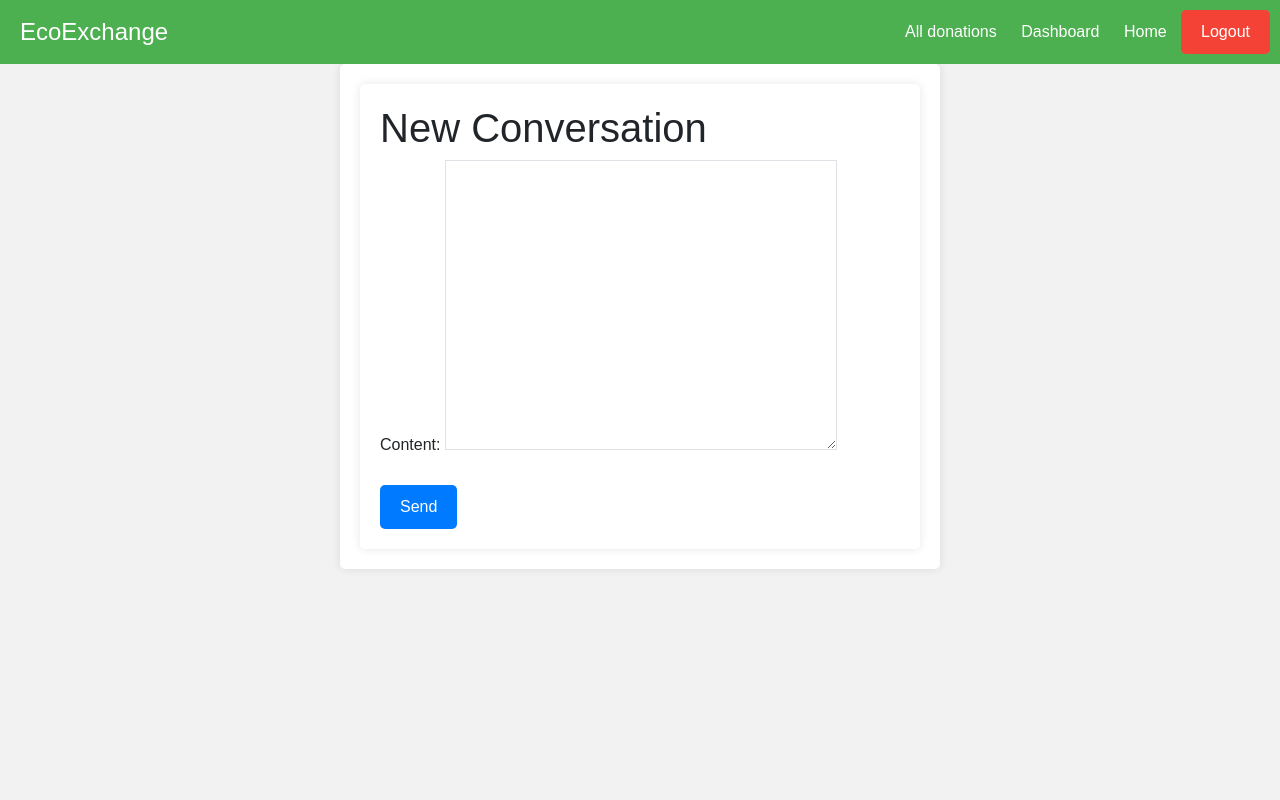
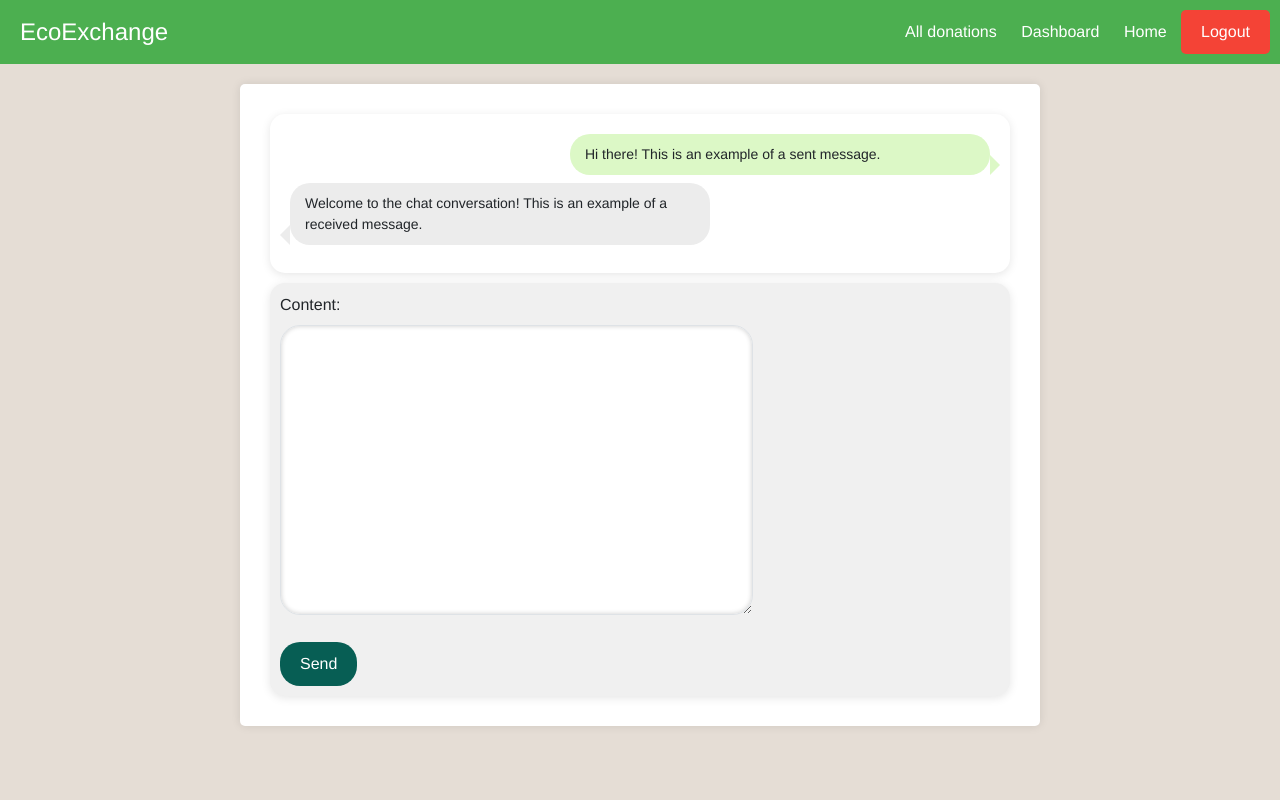
Before and after one commit to NashaatAlkean/EcoExchange, a Django app: page /inbox/new/4/ in a window 1280 px wide. Run offline with Django 5.2, Linux system fonts and the light colour scheme; a user stored in the database is signed in; data comes from the database, SQL or seed files in the repository; both versions use the stored data as it was after the commit; some libraries are stand-ins or nearby versions.

Commit message:
add  css code for the chat conversation with changing && fix some bugs

```diff
--- a/conversation/views.py
+++ b/conversation/views.py
@@ -47,18 +47,21 @@ def inbox(request):
 
 
 @login_required
+def detail(request, pk):
+    conversation = get_object_or_404(Conversation, members__in=[request.user.id], pk=pk)
 
-def detail(request,pk):
-    conversation=Conversation.objects.filter(members__in=[request.user.id]).get(pk=pk)
-    if request.method=='POST':
-         form=ConversationMessageForm(request.POST)
-         if form.is_valid():
-            conversation_message=form.save(commit=False)
-            conversation_message.conversation=conversation
-            conversation_message.created_by=request.user
+    if request.method == 'POST':
+        form = ConversationMessageForm(request.POST)
+        if form.is_valid():
+            conversation_message = form.save(commit=False)
+            conversation_message.conversation = conversation
+            conversation_message.created_by = request.user
             conversation_message.save()
-            conversation.save()
-            return redirect('conversation:detail',pk=pk)
+            return redirect('conversation:detail', pk=pk)
     else:
-         form=ConversationMessageForm()
-    return render(request,'conversation/detail.html',{'conversation':conversation,'form':form})
+        form = ConversationMessageForm()
+
+    return render(request, 'conversation/detail.html', {
+        'conversation': conversation,
+        'form': form
+    })
--- a/templates/conversation/new_conv.html
+++ b/templates/conversation/new_conv.html
@@ -5,64 +5,127 @@
 {% block content %}
 <style>
     body {
-        font-family: Arial, sans-serif;
+        font-family: 'Helvetica Neue', Arial, sans-serif;
+        background-color: #e5ddd5;
+        margin: 0;
+        height: 100vh;
+        display: flex;
+        flex-direction: column;
     }
 
-    .container {
-        max-width: 600px;
-        margin: 0 auto;
+    .chat-container {
+        flex-grow: 1;
         padding: 20px;
+        overflow-y: auto;
+        background-color: #fff;
+        margin: 10px;
+        border-radius: 15px;
+        box-shadow: 0 2px 10px rgba(0, 0, 0, 0.1);
+    }
+
+    .message {
+        padding: 10px 15px;
+        border-radius: 20px;
+        margin-bottom: 8px;
+        max-width: 60%;
+        position: relative;
+        font-size: 14px;
+    }
+
+    .message:before {
+        content: "";
+        position: absolute;
+        bottom: 0;
+        width: 0;
+        height: 0;
+    }
+
+    .message.my-message {
+        background-color: #dcf8c6;
+        margin-left: auto;
+        align-self: flex-end;
+    }
+
+    .message.my-message:before {
+        right: -10px;
+        border-left: 10px solid #dcf8c6;
+        border-bottom: 10px solid transparent;
+        border-top: 10px solid transparent;
+    }
+
+    .message.other-message {
+        background-color: #ececec;
+        align-self: flex-start;
+    }
+
+    .message.other-message:before {
+        left: -10px;
+        border-right: 10px solid #ececec;
+        border-bottom: 10px solid transparent;
+        border-top: 10px solid transparent;
+    }
+
+    .form-container {
+        background-color: #f0f0f0;
+        padding: 10px;
+        display: flex;
+        align-items: center;
+        border-radius: 15px;
+        margin: 10px;
+        box-shadow: 0 2px 10px rgba(0, 0, 0, 0.1);
     }
 
     .form-group {
-        margin-bottom: 20px;
-    }
-
-    .form-group label {
-        font-weight: bold;
-        display: block;
-        margin-bottom: 5px;
+        flex-grow: 1;
+        margin: 0;
     }
 
     .form-group input[type="text"],
     .form-group textarea {
         width: 100%;
+        border: none;
         padding: 10px;
-        border: 1px solid #ccc;
-        border-radius: 5px;
-        font-size: 16px;
+        border-radius: 20px;
+        margin: 0;
+        box-shadow: inset 0 0 5px rgba(0,0,0,0.2);
+    }
+
+    .submit-button {
+        background-color: #075E54;
+        color: white;
+        border: none;
+        padding: 10px 20px;
+        border-radius: 20px;
+        cursor: pointer;
+        transition: background-color 0.3s;
+    }
+
+    .submit-button:hover {
+        background-color: #128C7E;
     }
 
     .error-message {
         color: #dc3545;
         font-size: 14px;
         margin-top: 5px;
-    }
-
-    .submit-button {
-        background-color: #007bff;
-        color: #fff;
-        border: none;
-        padding: 10px 20px;
-        border-radius: 5px;
-        font-size: 16px;
-        cursor: pointer;
-    }
-
-    .submit-button:hover {
-        background-color: #0056b3;
+        margin: 10px;
     }
 </style>
 
-<div class="container">
-    <h1 class="mb-6 text-3xl">New Conversation</h1>
+<div class="chat-container">
+    <div class="message my-message">Hi there! This is an example of a sent message.</div>
+    <div class="message other-message">Welcome to the chat conversation! This is an example of a received message.</div>
+    <!-- More messages will be displayed here -->
+</div>
 
+<div class="form-container">
     <form method="post" action=".">
         {% csrf_token %}
-
-
-        <div class="space-y-4">
+        <div class="form-group">
             {{ form.as_p }}
+        </div>
+        <button type="submit" class="submit-button">Send</button>
+    </form>
 </div>
 
 {% if form.errors or form.non_field_errors %}
@@ -70,13 +133,8 @@
         {% for field in form %}
             {{ field.errors }}
         {% endfor %}
-
         {{ form.non_field_errors }}
     </div>
 {% endif %}
 
-        <button type="submit" class="submit-button">Send</button>
-    </form>
-</div>
-
 {% endblock %}
```
Also changed, not shown: templates/conversation/detail.html (+43 -29 lines), db.sqlite3, media/images/צילום_מסך_2023-07-12_163056.png (added), media/images/צילום_מסך_2023-07-12_172307.png (added), media/images/צילום_מסך_2024-03-08_133603.png (added). Lines whose indentation alone changed are shown as unchanged.
